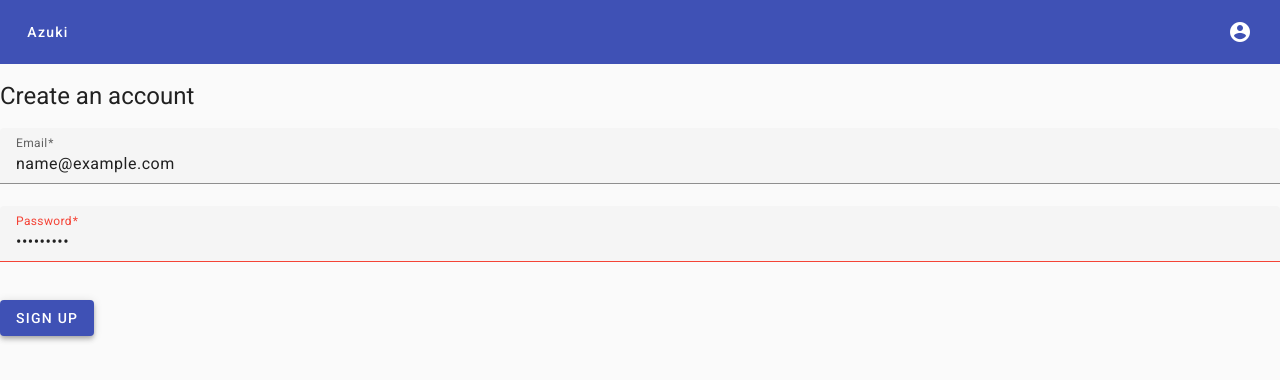
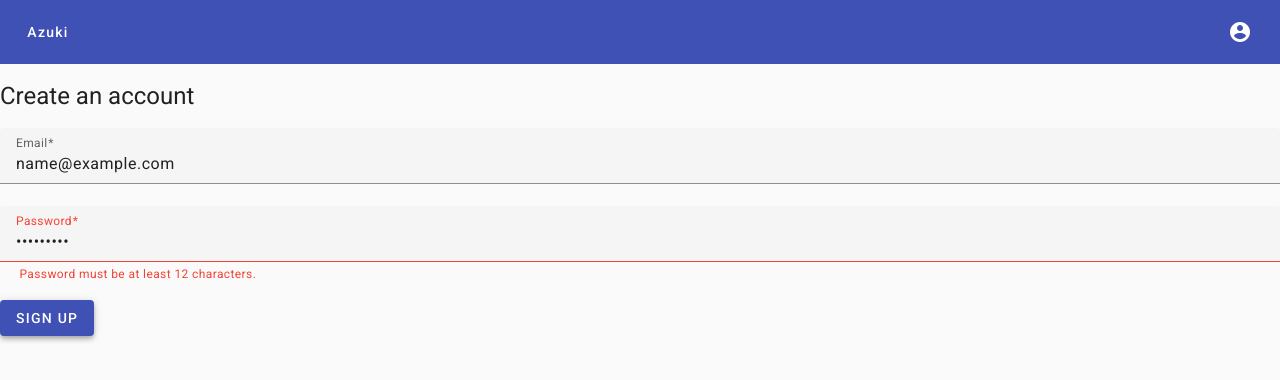
Before and after one commit to Kombuchelada/azuki, an Angular app: page /register in a window 1280 px wide. Both pictures are taken after typing "name@example.com", "Sample123" into the empty fields and a click on the button "SIGN UP". Shown: the top 380 px of the page. Built offline with nearby package versions, Linux system fonts and the light colour scheme.

Commit message:
Add validator message for minlength.

```diff
--- a/src/app/signup/signup-component.html
+++ b/src/app/signup/signup-component.html
@@ -14,6 +14,8 @@
         <input matInput placeholder="Password" class="w-full" type="password" [formControl]="password" id="password" required/>
         @if (password.errors?.['required']) {
             <mat-error> Password is required. </mat-error>
+        } @if (password.errors?.['minlength']) {
+            <mat-error> Password must be at least 12 characters. </mat-error>
         }
     </mat-form-field>
     <button mat-raised-button color="primary" type="submit" class="mt-4">
```
